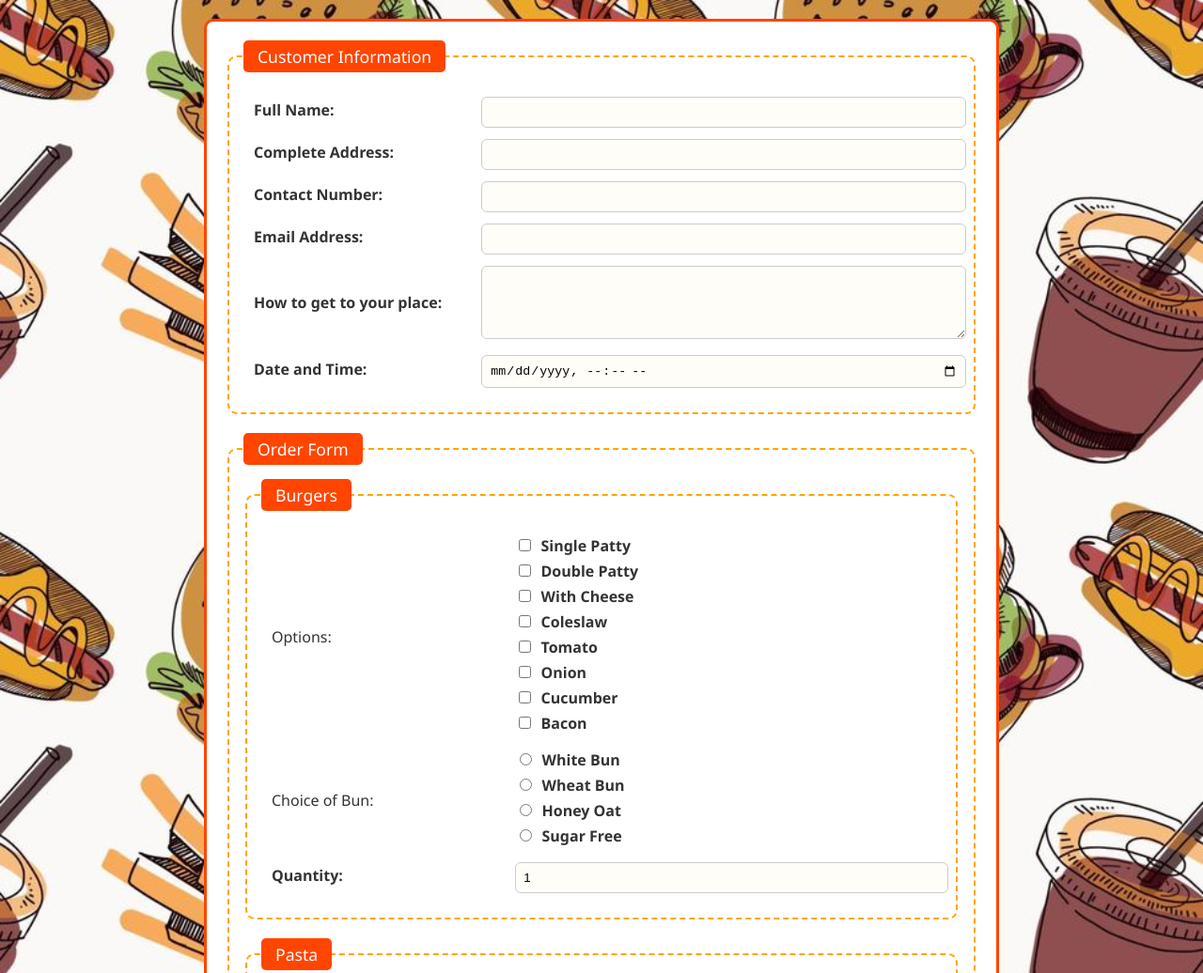
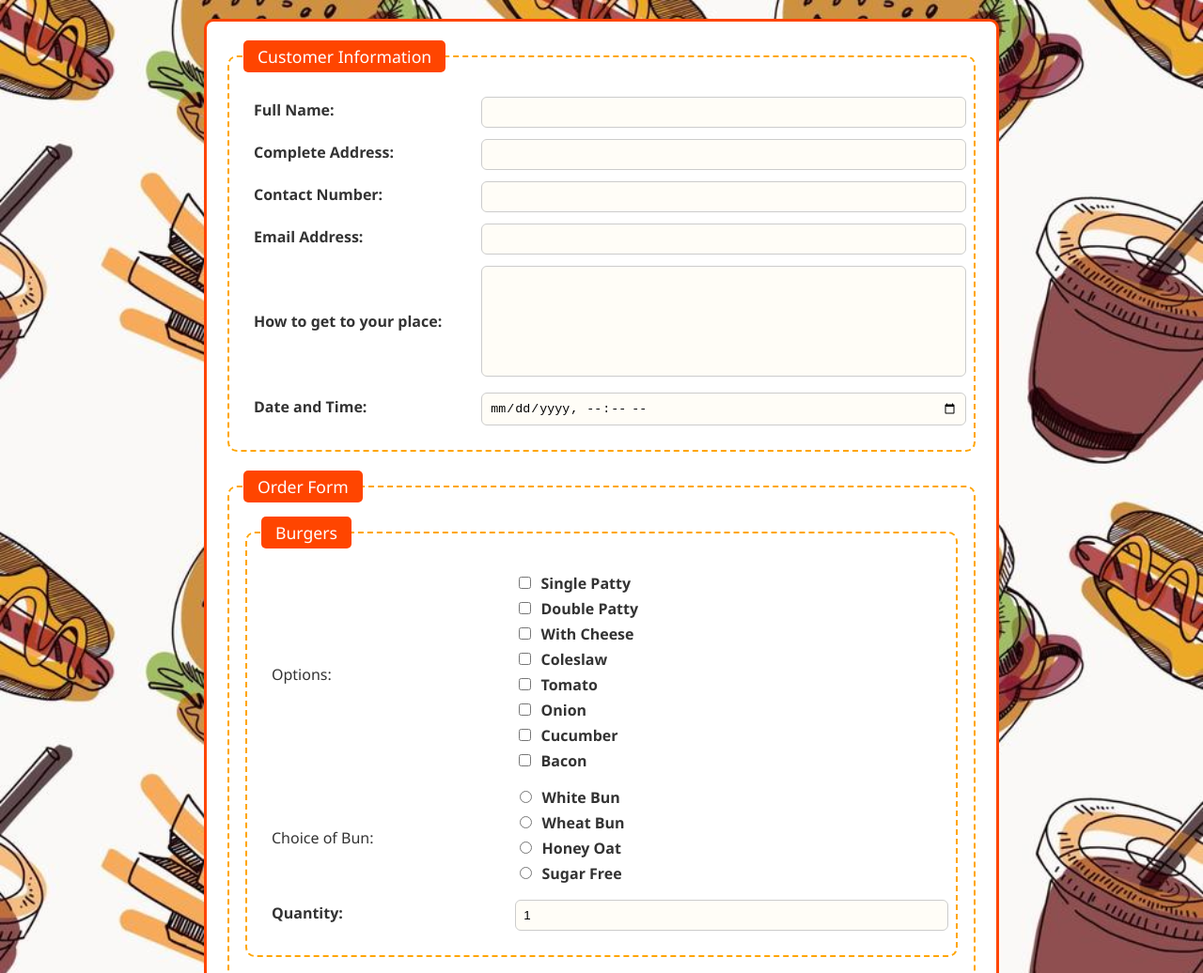
Before and after one commit to Je-sp/orderForm, a plain HTML site: page index.html in a window 1280 px wide. Shown: the top 1036 px of the page at 94% size. Drawn offline with Linux system fonts and the light colour scheme.

Commit message:
Update style.css

```diff
--- a/style.css
+++ b/style.css
@@ -76,3 +76,9 @@ body {
   input[type="reset"]:hover {
     background-color: #e03e00;
   }
+
+  textarea {
+    resize: none;
+    width: 100%;
+    height: 100px;
+  }
```
